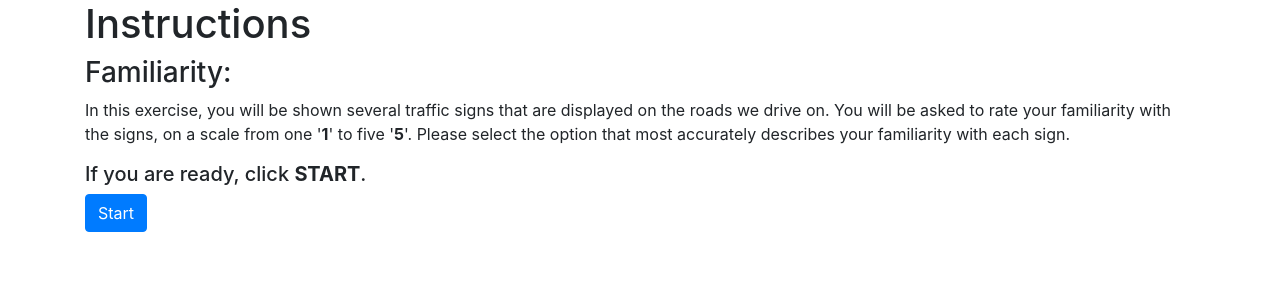
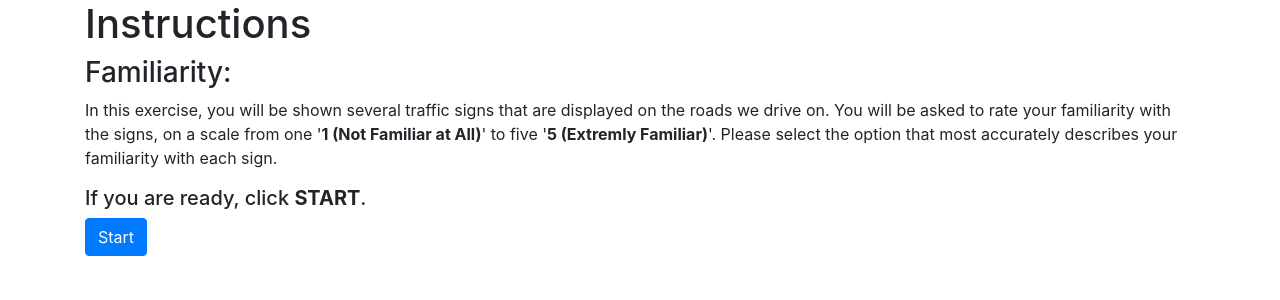
Before and after one commit to MariaRives/Signs_Project, a Django app: template polls/templates/polls/intro.html in a window 1280 px wide. Shown: the top 300 px of the page. Run offline with Django 4.2, Linux system fonts and the light colour scheme; the template is opened without the code that fills it: most values are stand-ins (such as "Sample title", 1, 10 or a date in 2020); some libraries are stand-ins or nearby versions.

Commit message:
Update intro.html

```diff
--- a/polls/templates/polls/intro.html
+++ b/polls/templates/polls/intro.html
@@ -46,9 +46,10 @@
     <strong>SPACE</strong> bar on your keyboard. If not, then press the
     <strong>ENTER</strong> key. Once a response is provided, you will be asked
     to give the meaning of the sign that was just shown. If you do not know the
-    meaning please enter <strong>N/A</strong>. Once you finish writing your
-    answer, please click <strong>NEXT</strong> to go to the following sign,
-    <strong>Do not hit ENTER or SPACE outside the textbox</strong>.
+    meaning please enter <strong>N/A</strong>. Once you finish writing your answer,
+    please click <strong>NEXT</strong> to go to the following sign.<strong>Do not hit
+    ENTER or SPACE outside the textbox</strong>.
+    <strong>NOTE:</strong> The fallowing signs contain text.
   </p>
   <h5>If you are ready, click START</h5>
   <form action="/rt/{{id}}/2">
@@ -82,8 +83,8 @@
   <p>
     In this exercise, you will be shown several traffic signs that are displayed
     on the roads we drive on. You will be asked to rate your familiarity with
-    the signs, on a scale from one '<strong>1</strong>' to five
-    '<strong>5</strong>'. Please select the option that most accurately
+    the signs, on a scale from one '<strong>1 (Not Familiar at All)</strong>' to five
+    '<strong>5 (Extremly Familiar)</strong>'. Please select the option that most accurately
     describes your familiarity with each sign.
   </p>
   <h5>If you are ready, click <strong>START</strong>.</h5>
```
